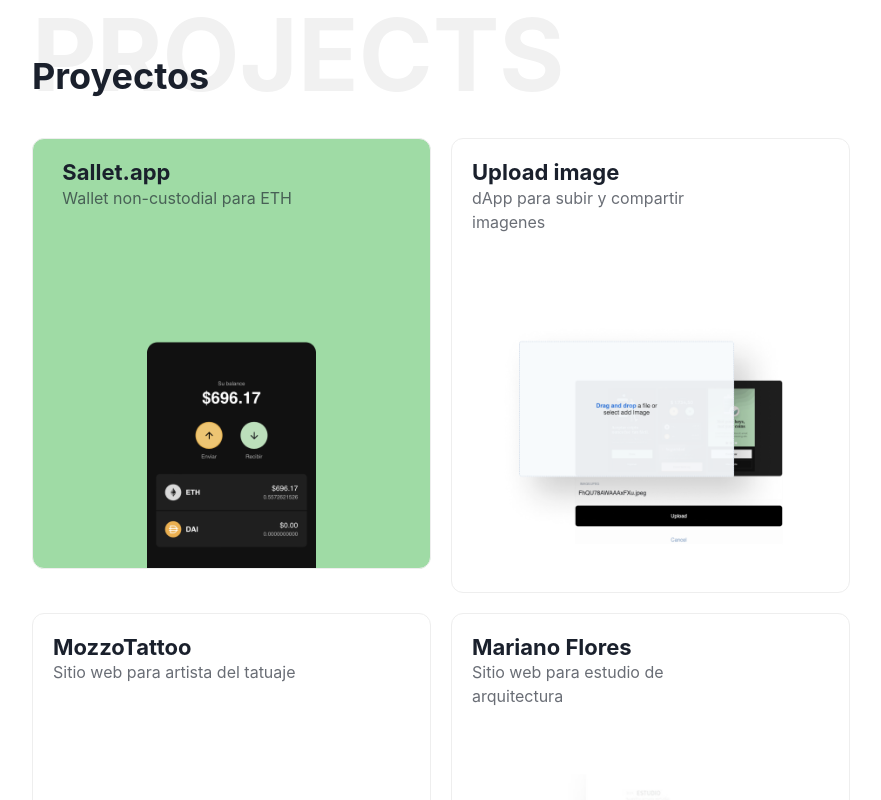
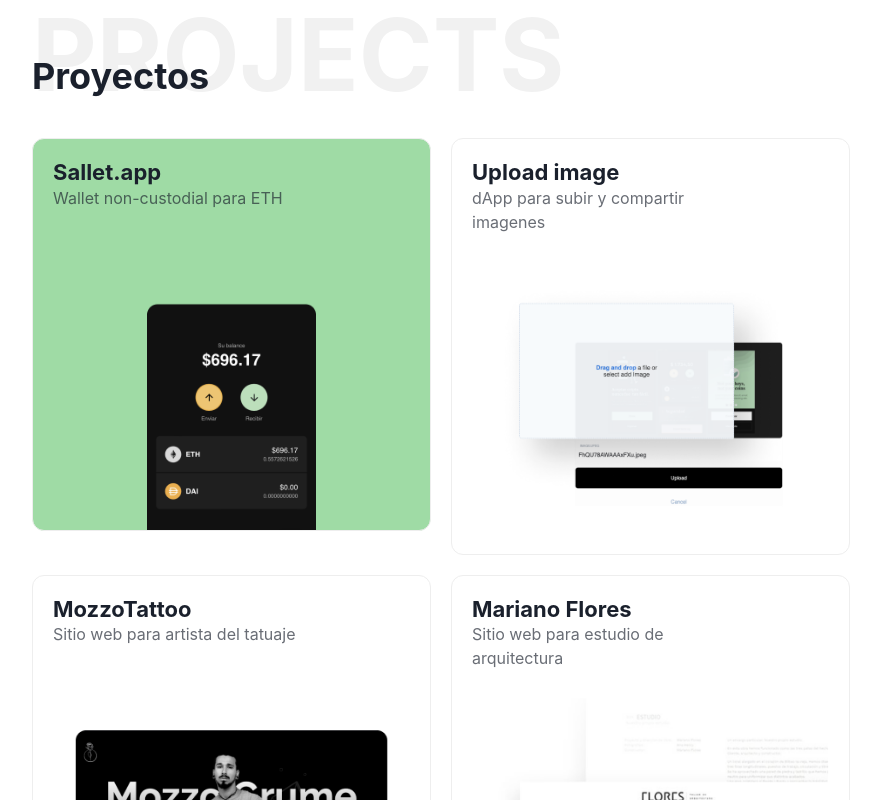
Before and after one commit to unllamas/personal, a Next.js app: page / in a window 1280 px wide. Shown: the part 820-1620 px from the top of the page, without its empty margins (199-1080 px from the left). Built offline with nearby package versions, Linux system fonts and the light colour scheme.

Commit message:
fix(component): changed position for tags in ProjectPreview

```diff
--- a/src/components/ProjectPreview/index.jsx
+++ b/src/components/ProjectPreview/index.jsx
@@ -22,8 +22,7 @@
           transform: 'translateY(-10px)',
         }}
       >
-        <HStack justifyContent='space-between' alignItems='flex-start' gap='20px' py='20px'>
-          <VStack gap='10px'>
+        <HStack position='relative' justifyContent='space-between' alignItems='flex-start' gap='20px' py='20px'>
           <Box tabIndex={0}>
             <Heading as='h3' fontSize='22px'>
               {title}
@@ -32,27 +31,6 @@
               {description}
             </Text>
           </Box>
-            <List
-              opacity={{ base: 1, md: 0 }}
-              display='flex'
-              gap='4px'
-              transitionDuration='.4s'
-              _groupHover={{ opacity: 1 }}
-            >
-              {tags?.map((tag, key) => (
-                <ListItem
-                  key={key}
-                  p='2px 8px'
-                  bg='rgba(51,51,51,.65)'
-                  borderRadius='12px'
-                  color='#f1f1f1'
-                  whiteSpace='nowrap'
-                >
-                  {tag}
-                </ListItem>
-              ))}
-            </List>
-          </VStack>
           <LinkOverlay
             href={url?.href}
             target={url?.target}
@@ -71,6 +49,31 @@
           >
             <Arrow />
           </LinkOverlay>
+          <Box position='absolute' top='100%' left='0' ml='0 !important' mt='-10px !important' w='100%'>
+            <List
+              opacity={{ base: 1, md: 0 }}
+              display='flex'
+              gap='4px'
+              m='0'
+              transitionDuration='.4s'
+              _groupHover={{ opacity: 1 }}
+            >
+              {tags?.map((tag, key) => (
+                <ListItem
+                  key={key}
+                  p='2px 8px'
+                  bg='rgba(51,51,51,.65)'
+                  backdropFilter='auto'
+                  backdropBlur='10px'
+                  borderRadius='12px'
+                  color='#f1f1f1'
+                  whiteSpace='nowrap'
+                >
+                  {tag}
+                </ListItem>
+              ))}
+            </List>
+          </Box>
         </HStack>
         <Box
           w='100%'
```
Lines whose indentation alone changed are shown as unchanged.
